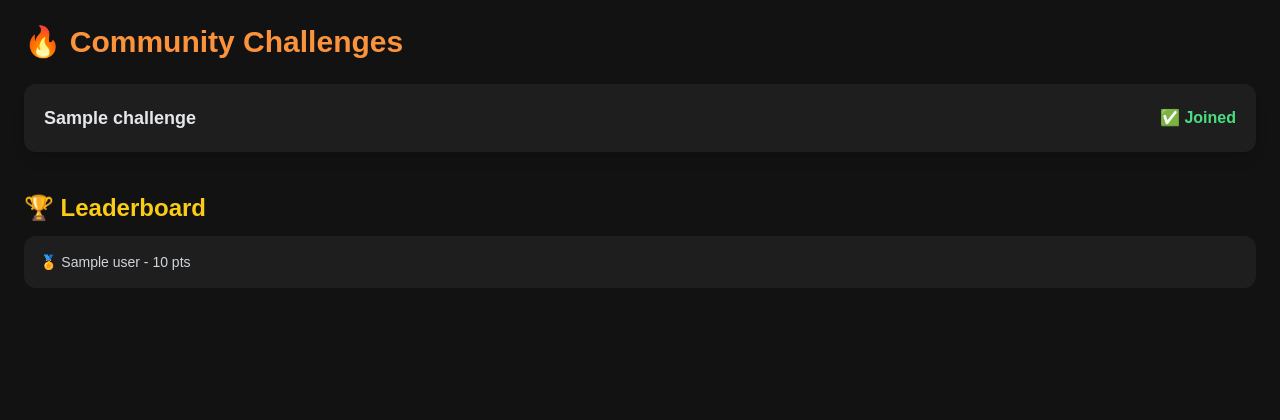
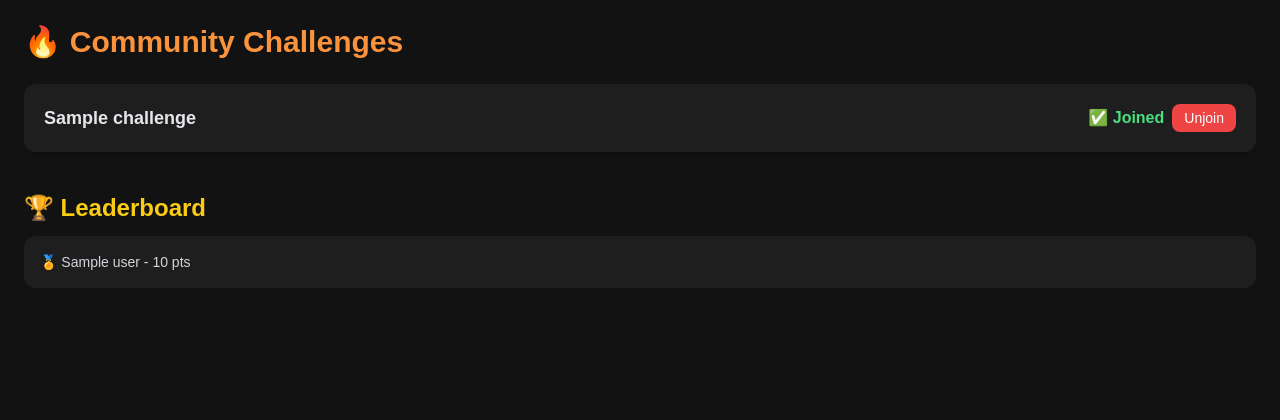
Before and after one commit to thejeremy881/freshfit, a Flask app: template application/templates/challenges.html in a window 1280 px wide. Shown: the top 420 px of the page. Run offline with Flask 3, Linux system fonts and the light colour scheme; the template is opened without the code that fills it: most values are stand-ins (such as "Sample title", 1, 10 or a date in 2020); some libraries are stand-ins or nearby versions.

Commit message:
can join and now be able to unjoin challenges

```diff
--- a/application/templates/challenges.html
+++ b/application/templates/challenges.html
@@ -14,8 +14,13 @@
         <div class="flex justify-between items-center">
           <span class="text-gray-200 text-lg font-semibold">{{ challenge.name }}</span>
           {% if challenge.joined %}
-            <span class="text-green-400 font-semibold flex items-center">✅ Joined</span>
+            <!-- If the challenge is joined, show the "Unjoin" button -->
+            <div class="flex items-center space-x-2">
+              <span class="text-green-400 font-semibold flex items-center">✅ Joined</span>
+              <button name="challenge" value="{{ challenge.name }}" class="bg-red-500 hover:bg-red-600 text-white py-1 px-3 rounded-lg text-sm">Unjoin</button>
+            </div>
           {% else %}
+            <!-- If the challenge is not joined, show the "Join" button -->
             <button name="challenge" value="{{ challenge.name }}" class="bg-orange-500 hover:bg-orange-600 text-white py-1 px-3 rounded-lg text-sm">Join</button>
           {% endif %}
         </div>
```
